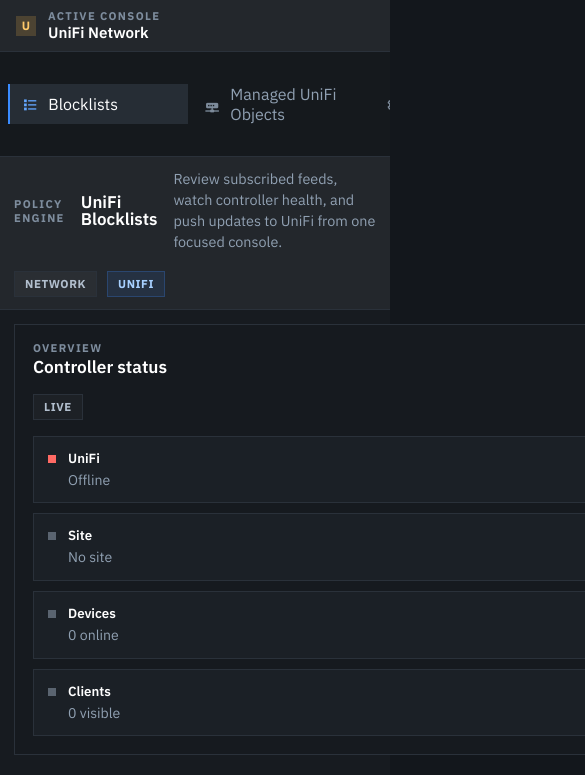
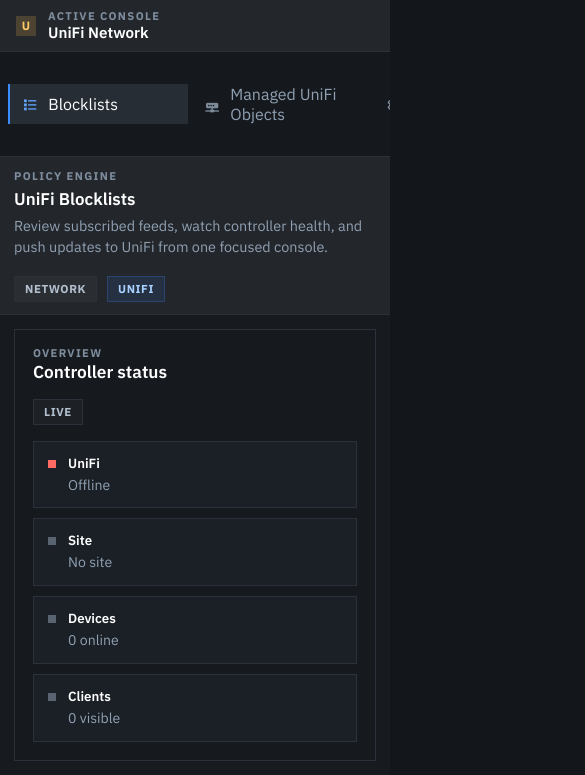
Before and after one commit to gringorion/unifi-bl, a website: page src/public/index.html in a window 390 px wide. Shown: the top 775 px of the page, 585 px wide, since content can reach past the window. Drawn offline with Linux system fonts and the light colour scheme; no server answers.

Commit message:
Fix mobile text overflow

```diff
--- a/src/public/styles.css
+++ b/src/public/styles.css
@@ -38,6 +38,7 @@
   font-family: "IBM Plex Sans", "Segoe UI", sans-serif;
   color: var(--text);
   background: var(--bg);
+  overflow-x: hidden;
 }
 
 button,
@@ -206,6 +207,7 @@
 .topbar-brand {
   display: flex;
   align-items: center;
+  flex-wrap: wrap;
   gap: 16px;
   min-width: 0;
 }
@@ -227,9 +229,11 @@
 
 .topbar-copy {
   margin: 0;
+  max-width: 56ch;
   color: var(--muted);
   font-size: 0.9rem;
   line-height: 1.45;
+  overflow-wrap: anywhere;
 }
 
 .topbar-meta {
@@ -267,6 +271,10 @@
   display: grid;
   gap: 20px;
   padding: 18px 18px 24px;
+  min-width: 0;
+}
+
+.page-shell > * {
   min-width: 0;
 }
 
@@ -997,6 +1005,13 @@
     align-items: flex-start;
   }
 
+  .topbar-brand {
+    width: 100%;
+    flex-direction: column;
+    align-items: flex-start;
+    gap: 8px;
+  }
+
   .topbar-meta,
   .card-heading-actions {
     justify-content: flex-start;
```
